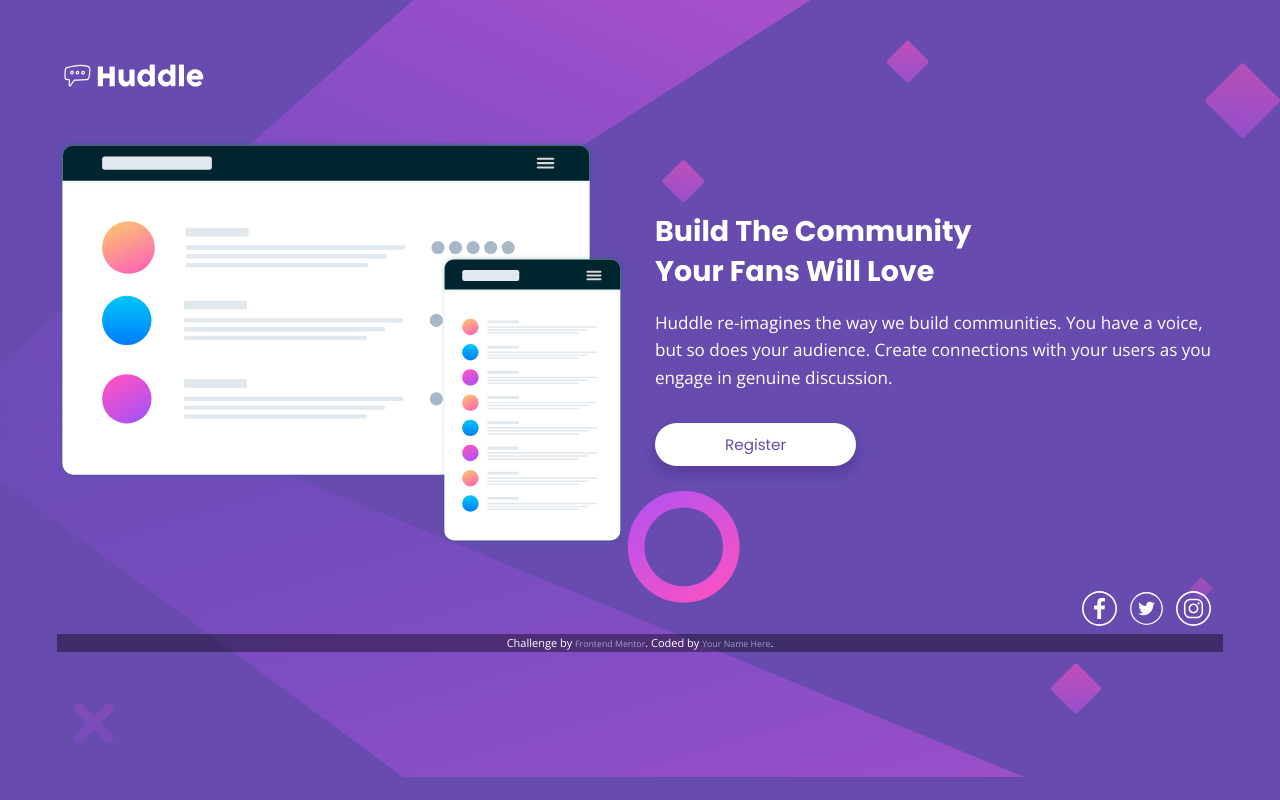
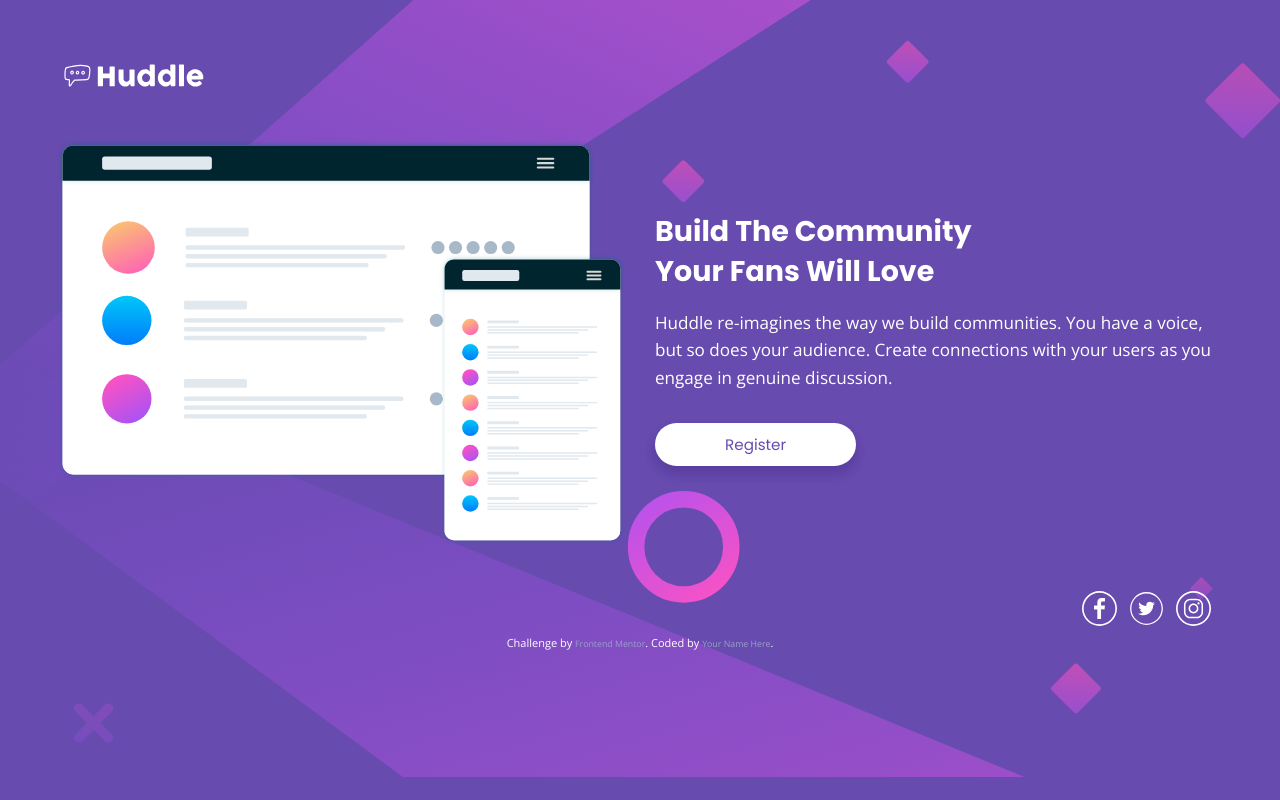
Before and after one commit to Yazeed-git/Huddle-landing-page, a plain HTML site: page index.html in a window 1280 px wide. Drawn offline with nearby package versions, Linux system fonts and the light colour scheme.

Commit message:
update css
color of footer

```diff
--- a/style.css
+++ b/style.css
@@ -189,15 +189,8 @@ body,h1,p,a,ul{
     }
 }
 
-
-
-
-
-
-
 .attribution {
     font-size: 11px; text-align: center;
-    background-color: rgba(0,0,0,0.4);
 }
 .attribution a {
     color: hsl(229, 30%, 69%);
```
